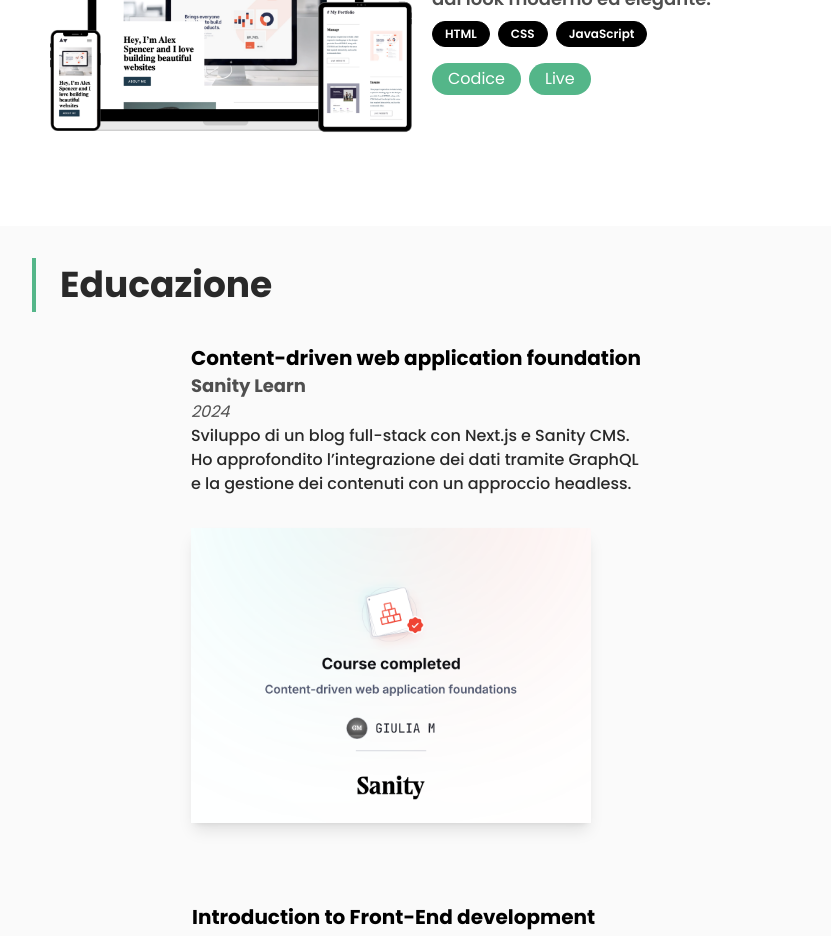
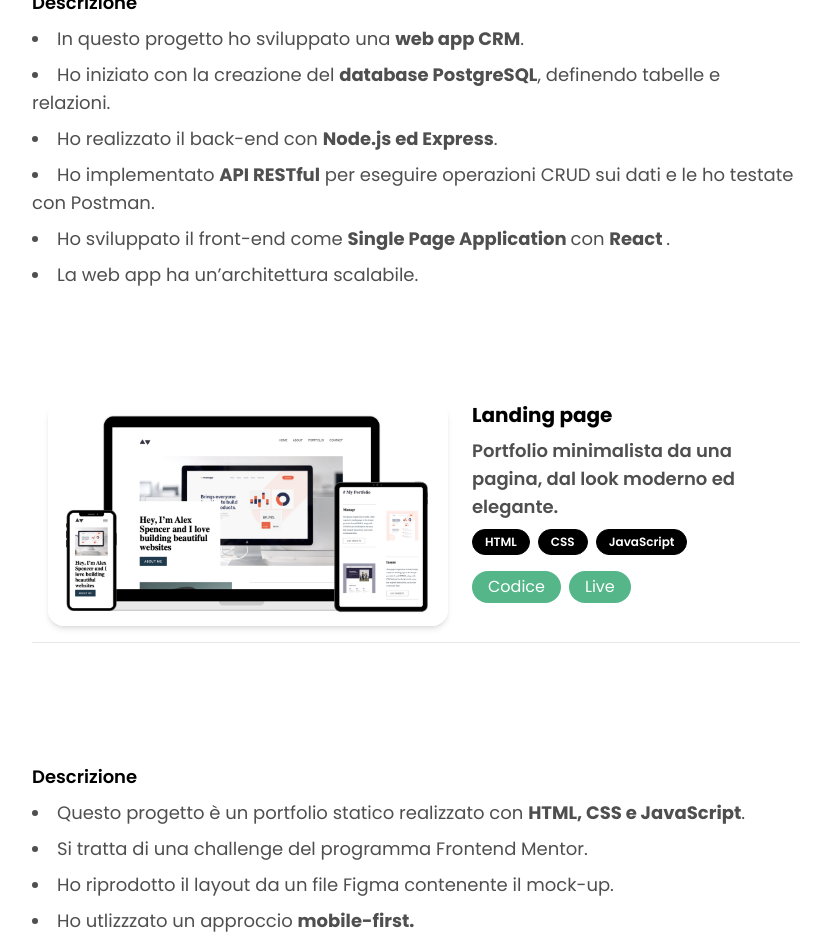
Before and after one commit to giuliadev95/giuliadev.com, a Next.js app: page / in a window 1280 px wide. Shown: the part 1880-2816 px from the top of the page, without its empty margins (224-1055 px from the left). Built offline with nearby package versions, Linux system fonts and the light colour scheme.

Commit message:
fix: Change projects' structure, edit texts

```diff
--- a/src/components/Projects.jsx
+++ b/src/components/Projects.jsx
@@ -20,6 +20,7 @@ export default function Projects(){
                         stack={project.stack}
                         github={project.github}
                         demo={project.demo}
+                        description={project.description}
                        // details={project.details}
                     />
                 ))}
--- a/src/components/cards/ProjectCard.jsx
+++ b/src/components/cards/ProjectCard.jsx
@@ -1,19 +1,20 @@
 import Link from "next/link"
 
-export default function ProjectCard({imgSource, title, body, stack, alt, github, demo}){
+export default function ProjectCard({imgSource, title, body, stack, alt, github, demo, description}) {
 
-    return(
+  return (
     <>
-            <div className="flex flex-col items-start justify-start content-start md:flex-row">
+        <div className="flex flex-col items-start justify-start content-start md:flex-row gap-6 p-4 border-b border-gray-200">
             <img
                 src={imgSource}
                 alt={alt}
-                    width={"400px"}
-                    height={"auto"}
+                width={400}
+                height="auto"
+                className="rounded-2xl shadow-md"
             />
-                <div className="flex flex-col items-start justify-between">
 
-                    {/** Title, Body */}
+            <div className="flex flex-col items-start justify-between flex-1">
+                {/* Title & Body */}
                 <ul className="flex flex-col items-start justify-start gap-2">
                     <li className="font-bold text-xl">
                         {title}
@@ -21,33 +22,23 @@ export default function ProjectCard({imgSource, title, body, stack, alt, github,
                     <li className="text-lightGrey text-lg font-semibold">
                         {body}
                     </li>
-
                 </ul>
 
-                    {/** Tech Stack */}
+                {/* Tech Stack */}
                 <ul className="flex flex-wrap items-center justify-start gap-2 mt-2">
-                        {stack.map((item, index)=> (
+                    {stack.map((item, index) => (
                         <li
                         key={index}
-                                className="inline-block rounded-full border border-black bg-black px-3 py-1 text-xs font-semibold text-white">
+                        className="inline-block rounded-full border border-black bg-black px-3 py-1 text-xs font-semibold text-white"
+                        >
                         {item}
                         </li>
                     ))}
                 </ul>
+
+                {/* Links */}
                 <div className="flex gap-4 justify-between items-center mt-4">
-                        {/**
-                         *
-                        {details &&
-                            <Link
-                                href={details}
-                                className="py-1 px-4 bg-lightGreen text-white border-darkGreen rounded-2xl"
-                            >
-                                Scopri di più
-                            </Link>
-                        }
-                         */}
-
-                        {github &&
+                    {github && demo && (
                         <div className="flex gap-2">
                             <Link
                                 href={github}
@@ -66,10 +57,29 @@ export default function ProjectCard({imgSource, title, body, stack, alt, github,
                                 Live
                             </Link>
                         </div>
-                        }
+                    )}
                 </div>
             </div>
         </div>
+
+        {/* Description */}
+        {description && (
+            <div className="mt-6">
+                <h3 className="font-semibold text-lg mb-2">Descrizione</h3>
+
+                {Array.isArray(description) ? (
+                    <ul className="list-disc list-inside space-y-2 text-base md:text-lg font-normal text-lightGrey leading-relaxed">
+                        {description.map((item, index) => (
+                        <li key={index} dangerouslySetInnerHTML={{ __html: item }} />
+                        ))}
+                    </ul>
+                ) : (
+                    <p className="text-base md:text-lg font-normal text-lightGrey leading-relaxed">
+                        {description}
+                    </p>
+                )}
+            </div>
+        )}
     </>
   )
 }
--- a/src/components/data/ProjectsData.jsx
+++ b/src/components/data/ProjectsData.jsx
@@ -6,8 +6,32 @@ export const projectsData = [
         alt:"Crm web app",
         stack:["Node.js","Express", "PostgreSQL", "React", "Tailwind", "Bootstrap"],
         github:"https://github.com/giuliadev95/CRM/tree/bootstrap",
-        demo: "https://www.youtube.com/watch?v=ojn4gWtEFRM"
-       // details:"/crm"
+        demo: "https://www.youtube.com/watch?v=ojn4gWtEFRM",
+        // details:"/crm"
+        description: [
+            `
+                In questo progetto ho sviluppato
+                una <strong>web app CRM</strong>.
+
+            `,
+            `
+                Ho iniziato con la creazione del <strong>database PostgreSQL</strong>, definendo tabelle e relazioni.
+
+            `,   `
+                Ho realizzato il back-end con <strong>Node.js ed Express</strong>.
+            ` ,
+              `
+                Ho implementato <strong>API RESTful</strong> per eseguire operazioni CRUD sui dati e
+                le ho testate con Postman.
+            ` ,
+                `
+                Ho sviluppato il front-end come <strong> Single Page Application </strong> con <strong> React </strong>.
+                `,
+            `
+                La web app ha un’architettura scalabile.
+
+            `
+        ]
     },
     {
         title: "Landing page",
@@ -16,7 +40,28 @@ export const projectsData = [
         alt: "minimalist portfolio website",
         stack:["HTML", "CSS", "JavaScript"],
         github:"https://github.com/giuliadev95/minimalist-portfolio-website",
-        demo:"https://minimalist-static-portfolio.netlify.app/"
-       // details:"/portfolio"
+        demo:"https://minimalist-static-portfolio.netlify.app/",
+        // details:"/portfolio"
+        description: [
+            `
+                Questo progetto è un portfolio statico realizzato con <strong>HTML, CSS e JavaScript</strong>.
+
+            `,
+            `
+                Si tratta di una challenge del programma Frontend Mentor.
+            `
+            ,   `
+                    Ho riprodotto il layout da un file Figma contenente il mock-up.
+            `
+            ,   `
+                    Ho utlizzzato un approccio <strong>mobile-first<storng>.
+            `
+            ,   `
+                    Ho utilizzato CSS <strong>Flexbox e Grid</strong> per creare un <strong>layout responsivo</strong>.
+            `
+            ,   `
+                    Ho assicurato una navigazione fluida e adattato le immagini a tutti gli schermi.
+            `
+        ]
     }
 ]
```
Lines whose indentation alone changed are shown as unchanged.
